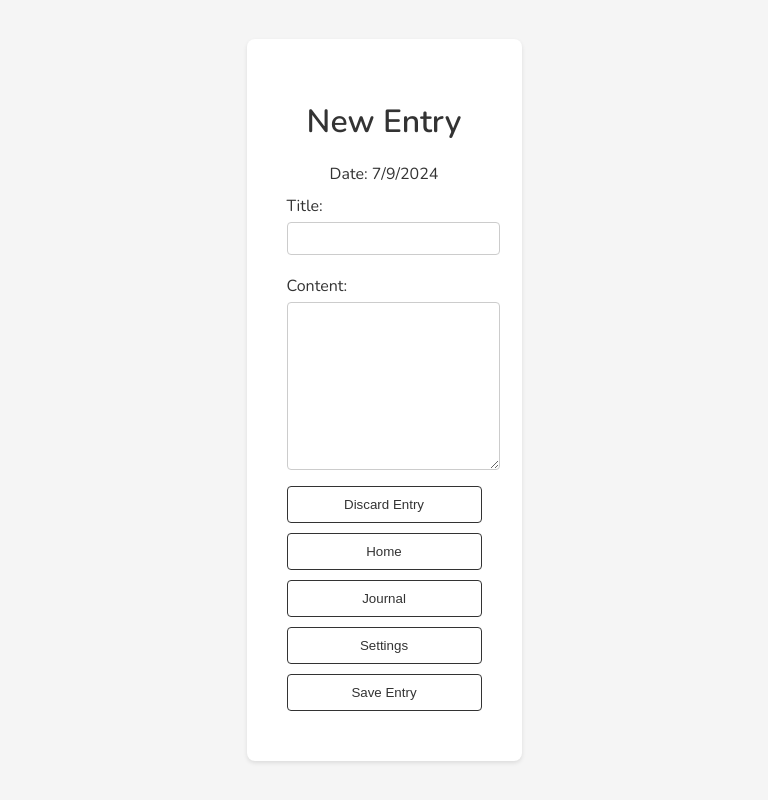
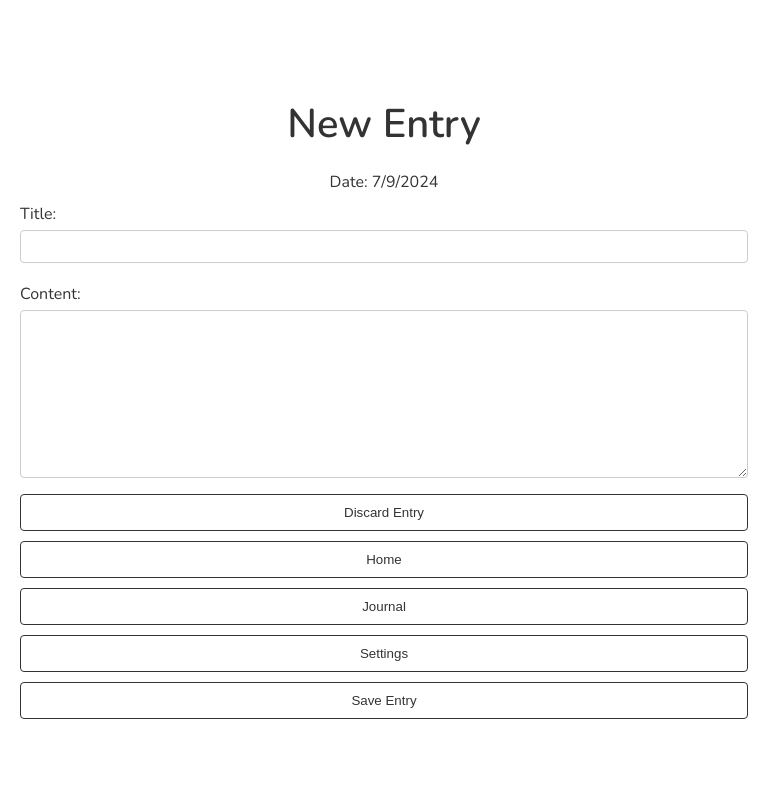
Before and after one commit to alxgrgsc/SoulJournal, a React (Create React App) app in the folder souljournal-frontend/: page /new-entry in a window 768 px wide. Built offline with nearby package versions, Linux system fonts and the light colour scheme.

Commit message:
fix screen size issue

```diff
--- a/souljournal-frontend/src/Dashboard.js
+++ b/souljournal-frontend/src/Dashboard.js
@@ -7,7 +7,7 @@ const Dashboard = () => {
     <div className="dashboard">
       <h1 className="dashboard-title">Dashboard</h1>
       <div className="dashboard-buttons">
-        <Link to="/create-entry" className="dashboard-button">Create Entry</Link>
+        <Link to="/new-entry" className="dashboard-button">Create Entry</Link>
         <Link to="/manage-entries" className="dashboard-button">Manage Entries</Link>
         <Link to="/quotes" className="dashboard-button">Quotes</Link>
         <Link to="/settings" className="dashboard-button">Settings</Link>
--- a/souljournal-frontend/src/NewEntry.css
+++ b/souljournal-frontend/src/NewEntry.css
@@ -1,5 +1,3 @@
-/* NewEntry.css */
-
 @import url('https://fonts.googleapis.com/css2?family=Courier+Prime:wght@400;700&display=swap');
 @import url('https://fonts.googleapis.com/css2?family=Nunito:wght@300;400;600&display=swap');
 
@@ -7,9 +5,10 @@ body {
   background-color: #f5f5f5;
   font-family: 'Nunito', sans-serif;
   color: #333;
-  margin: 0;
+  margin: 20px;
   padding: 0;
   height: 100vh; /* Ensure body takes full height */
+  width: 100vw; /* Ensure body takes full width */
   display: flex;
   justify-content: center;
   align-items: center;
@@ -19,14 +18,14 @@ body {
   background-color: #fff;
   padding: 40px;
   border-radius: 8px;
-  width: 100%;
-  max-width: 600px;
+  width: 100vw;
+  max-width: 900px; /* Increased max-width for larger screens */
   box-shadow: 0 2px 4px rgba(0, 0, 0, 0.1);
   box-sizing: border-box; /* Ensure padding is included in the width */
 }
 
 .new-entry-title {
-  font-size: 2rem;
+  font-size: 2.5rem; /* Increased font size for larger screens */
   font-weight: 600;
   margin-bottom: 20px;
   text-align: center;
@@ -56,7 +55,7 @@ body {
 }
 
 .new-entry-form textarea {
-  height: 150px;
+  height: 200px; /* Increased height for larger screens */
 }
 
 .new-entry-buttons {
@@ -78,6 +77,62 @@ body {
 .new-entry-buttons button:hover {
   background-color: #333;
   color: #fff;
+}
+
+/* Laptop and larger screen styles */
+@media (min-width: 1025px) {
+  .new-entry-container {
+    padding: 52px; /* Increased padding for larger screens */
+    max-width: 1000px;
+  }
+
+  .new-entry-title {
+    font-size: 2rem; /* Increased font size for larger screens */
+  }
+
+  .new-entry-form input,
+  .new-entry-form textarea {
+    padding: 15px; /* Increased padding for larger screens */
+  }
+
+  .new-entry-buttons button {
+    padding: 15px 25px; /* Increased button padding for larger screens */
+  }
+}
+
+/* Tablet styles */
+@media (min-width: 601px) and (max-width: 1024px) {
+  body {
+    padding: 0;
+    margin: 0;
+  }
+
+  .new-entry-container {
+    padding: 20px;
+    width: 100vw;
+    height: 100vh; /* Ensure container takes full height */
+    margin: 0; /* Remove margin */
+    border-radius: 0; /* Remove border radius */
+    box-shadow: none; /* Remove box shadow */
+    display: flex;
+    flex-direction: column;
+    justify-content: center;
+  }
+
+  .entry-title input,
+  .new-entry-content textarea {
+    width: 100%;
+    box-sizing: border-box; /* Ensure padding and border are included in the width */
+  }
+
+  .new-entry-buttons {
+    flex-direction: column;
+  }
+
+  .new-entry-buttons button {
+    width: 100%;
+    margin-bottom: 10px;
+  }
 }
 
 /* Mobile styles */
--- a/souljournal-frontend/src/Quotes.js
+++ b/souljournal-frontend/src/Quotes.js
@@ -54,7 +54,7 @@ const Quotes = () => {
                 <button className="button" onClick={shareQuote}>Share Quote</button>
             </div>
             <footer className="footer">
-                <button className="button" onClick={() => navigateTo('home')}>Home</button>
+                <button className="button" onClick={() => navigateTo('')}>Home</button>
                 <button className="button" onClick={() => navigateTo('journal')}>Journal</button>
                 <button className="button" onClick={() => navigateTo('settings')}>Settings</button>
             </footer>
```
